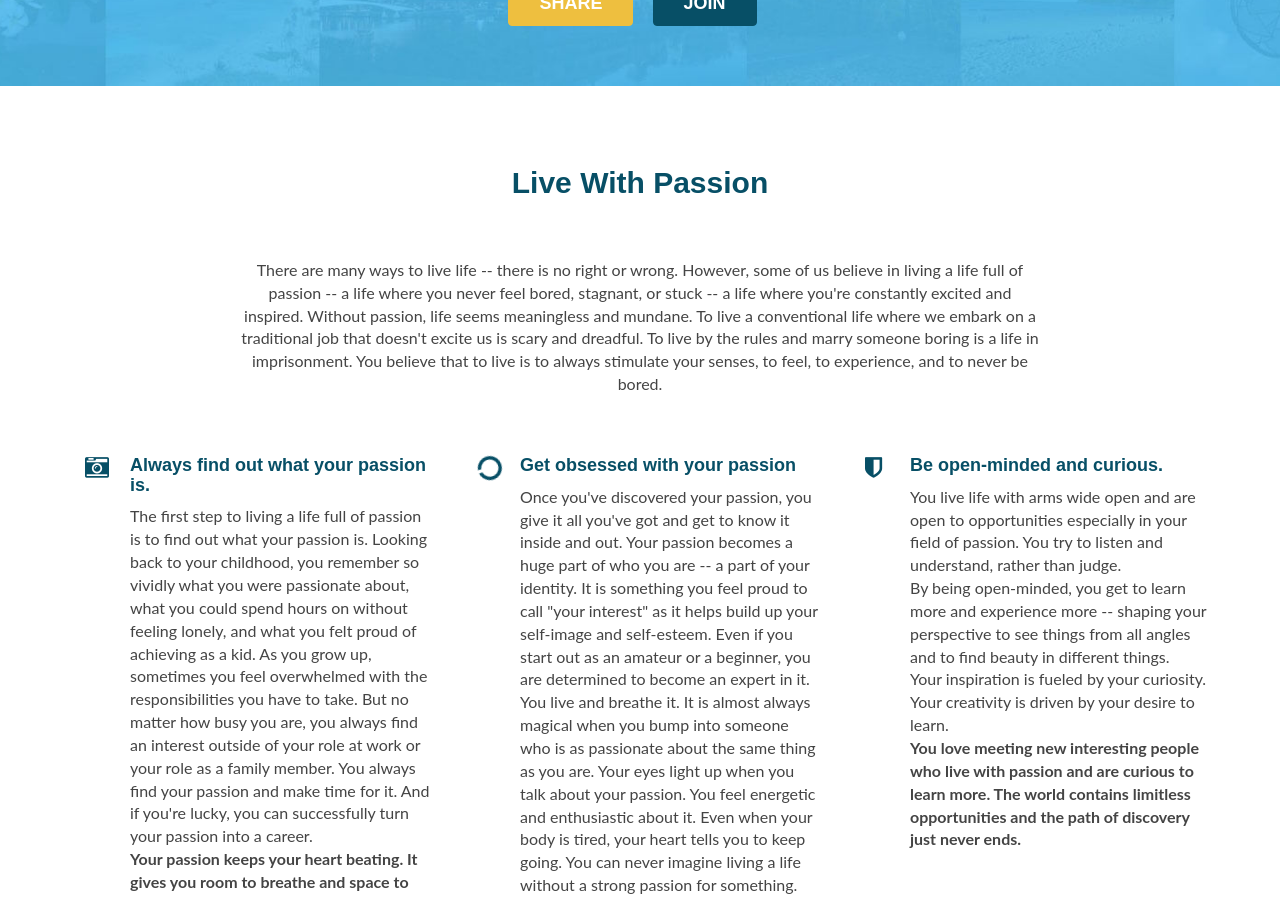
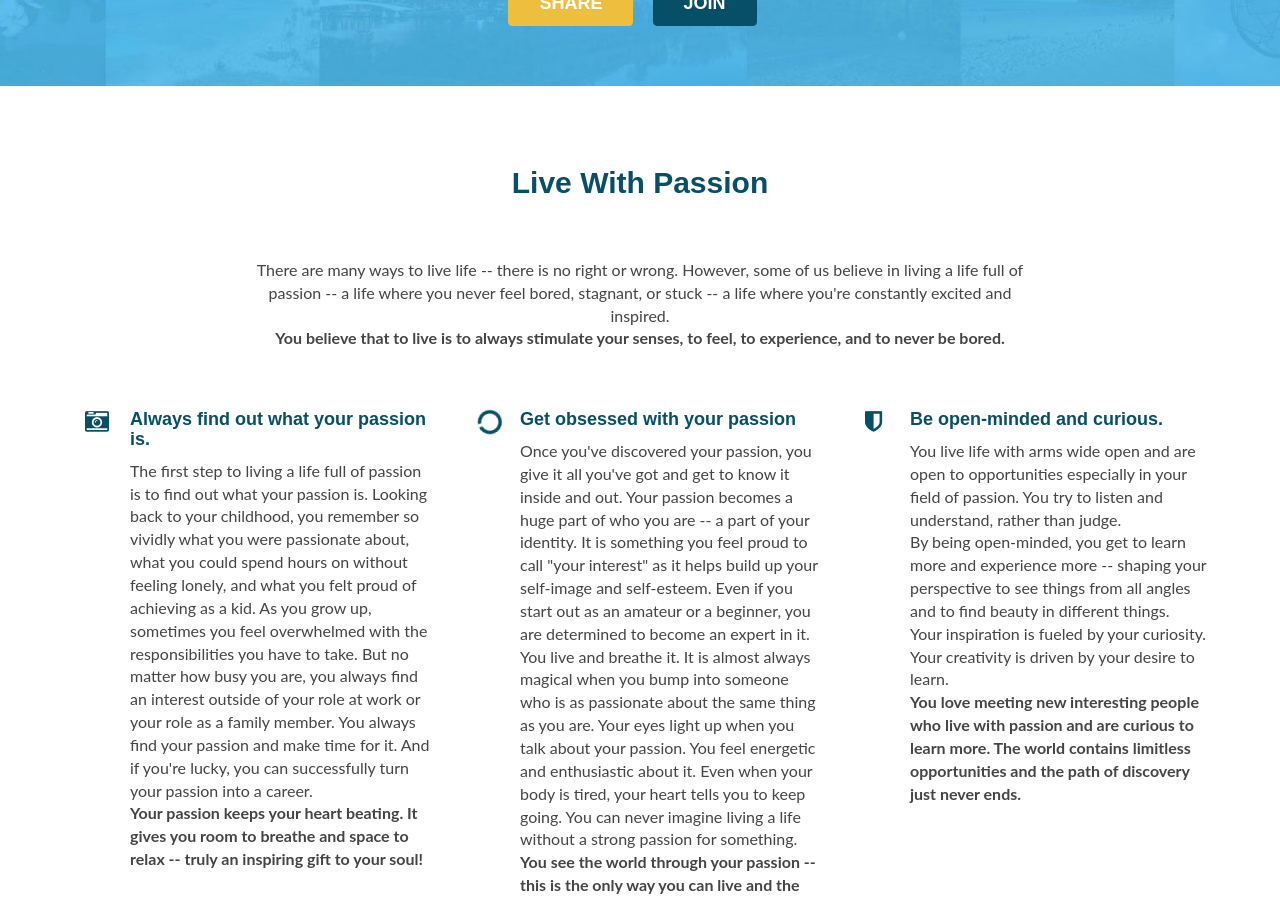
Before and after one commit to tuyduyenhoi/tuyduyenhoi.github.io, a Jekyll site: the page built from index.html, in a window 1280 px wide and 900 px high, scrolled down 625 px. Built offline with Jekyll 4.4.1, drawn with Linux system fonts in a browser that asks for light colours.

Commit message:
Update features.html

```diff
--- a/_includes/features.html
+++ b/_includes/features.html
@@ -5,10 +5,8 @@
             <p class="intro text-center">
               There are many ways to live life -- there is no right or wrong.
               However, some of us believe in living a life full of passion -- a life where you never feel bored, stagnant, or stuck
-              -- a life where you're constantly excited and inspired. Without passion, life seems meaningless and mundane.
-              To live a conventional life where we embark on a traditional job that doesn't excite us is scary and dreadful.
-              To live by the rules and marry someone boring is a life in imprisonment.
-              You believe that to live is to always stimulate your senses, to feel, to experience, and to never be bored.
+              -- a life where you're constantly excited and inspired.</br>
+              <b>You believe that to live is to always stimulate your senses, to feel, to experience, and to never be bored.</b>
             </p>
             <div class="row">
                 <div class="item col-md-4 col-sm-12 col-xs-12">
```
